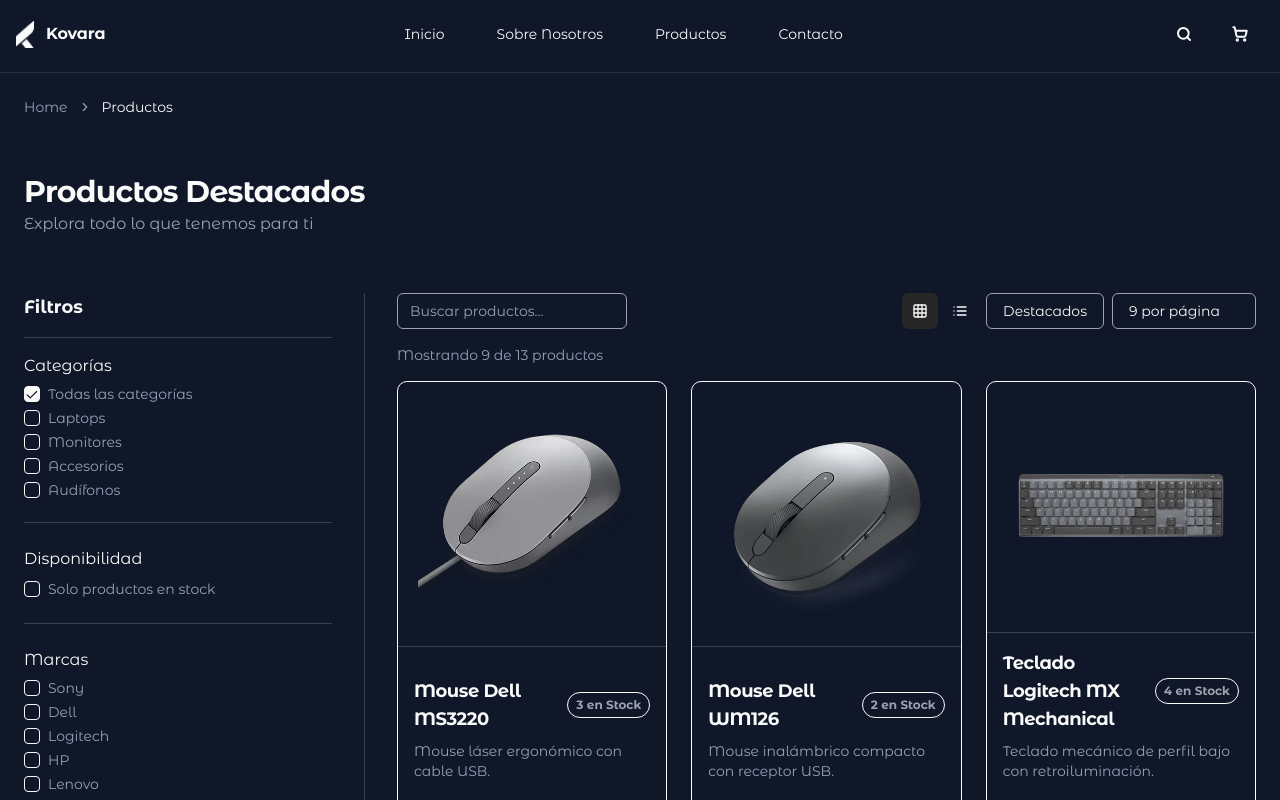
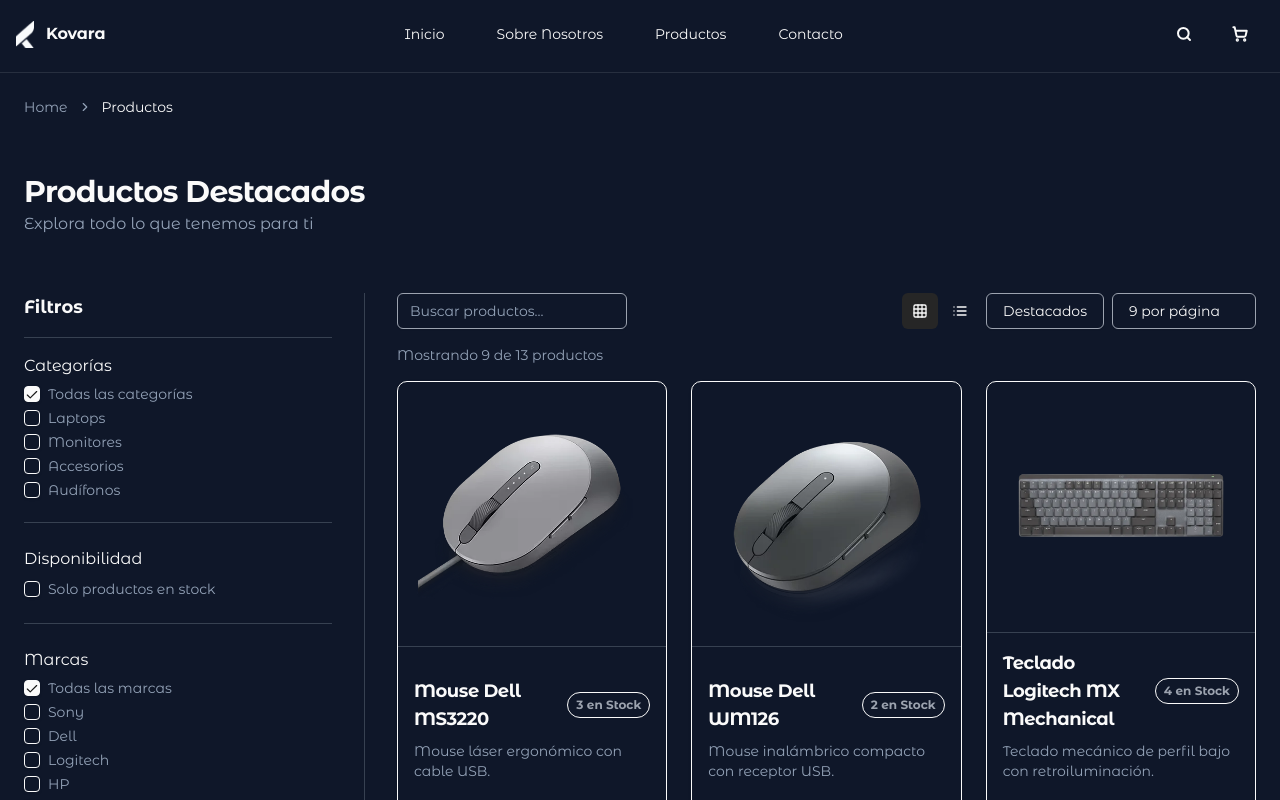
Before and after one commit to aaronportobanco/kovara-website, a Next.js app: page /products in a window 1280 px wide. Shown: the top 800 px of the page. Built offline with nearby package versions, Linux system fonts and the light colour scheme.

Commit message:
Refactor Filters and FiltersMobile components to improve filter handling and add "Todas las marcas" option

```diff
--- a/src/app/products/components/Filters.jsx
+++ b/src/app/products/components/Filters.jsx
@@ -3,6 +3,12 @@
 import { Checkbox } from "@/components/ui/checkbox";
 import { Label } from "@/components/ui/label";
 import { Separator } from "@/components/ui/separator";
+
+const defaultValues = {
+  category: "Todas las categorías",
+  availability: null,
+  brand: null,
+};
 
 // --------------------------------------------------------------------
 // Componente para los filtros de productos
@@ -12,9 +18,10 @@
   // Manejo de cambio de filtro: Permite deseleccionar al hacer clic de nuevo.
   // --------------------------------------------------------------------
   const handleFilterChange = (type, value) => {
+    const newValue = type === "brand" && value === "Todas las marcas" ? null : value;
     setFilters((prev) => ({
       ...prev,
-      [type]: prev[type] === value ? null : value,
+      [type]: prev[type] === newValue ? defaultValues[type] : newValue,
     }));
   };
 
@@ -67,17 +74,23 @@
         <div>
           <h4 className="font-medium mb-2">Marcas</h4>
           <div className="space-y-2 text-sm text-muted-foreground">
-            {["Sony", "Dell", "Logitech", "HP", "Lenovo", "Anker"].map(
-              (marca, i) => (
+            {[
+              "Todas las marcas",
+              "Sony",
+              "Dell",
+              "Logitech",
+              "HP",
+              "Lenovo",
+              "Anker",
+            ].map((marca, i) => (
               <Label key={i} className="flex items-center gap-2">
                 <Checkbox
-                    checked={filters.brand === marca}
+                  checked={filters.brand === (marca === "Todas las marcas" ? null : marca)}
                   onCheckedChange={() => handleFilterChange("brand", marca)}
                 />
                 {marca}
               </Label>
-              )
-            )}
+            ))}
           </div>
         </div>
       </div>
--- a/src/app/products/components/FiltersMobile.jsx
+++ b/src/app/products/components/FiltersMobile.jsx
@@ -18,15 +18,22 @@
 import { Button } from "@/components/ui/button";
 import { Filter } from "lucide-react";
 
+const defaultValues = {
+  category: "Todas las categorías",
+  availability: null,
+  brand: null,
+};
+
 // --------------------------------------------------------------------
 /// Componente FilterGroup: maneja el cambio de filtro para cada grupo.
 // --------------------------------------------------------------------
 const FilterGroup = ({ title, options, type, filters, setFilters }) => {
-  // Manejo de cambio de filtro
+  // Actualizamos la función para asignar null cuando se seleccione "Todas las marcas"
   const handleFilterChange = (value) => {
+    const newValue = type === "brand" && value === "Todas las marcas" ? null : value;
     setFilters((prev) => ({
       ...prev,
-      [type]: value === "Todas las categorías" ? "Todas las categorías" : value,
+      [type]: prev[type] === newValue ? defaultValues[type] : newValue,
     }));
   };
   return (
@@ -40,7 +47,7 @@
               className="flex items-center gap-2 text-sm text-muted-foreground"
             >
               <Checkbox
-                checked={filters[type] === item}
+                checked={filters[type] === (type === "brand" && item === "Todas las marcas" ? null : item)}
                 onCheckedChange={() => handleFilterChange(item)}
               />
               {item}
@@ -92,7 +99,15 @@
             {/* Grupo de Filtro: Marcas */}
             <FilterGroup
               title="Marcas"
-              options={["Sony", "Dell", "Logitech", "HP", "Lenovo", "Anker"]}
+              options={[
+                "Todas las marcas",
+                "Sony",
+                "Dell",
+                "Logitech",
+                "HP",
+                "Lenovo",
+                "Anker",
+              ]}
               type="brand"
               filters={filters}
               setFilters={setFilters}
```
Lines whose indentation alone changed are shown as unchanged.
